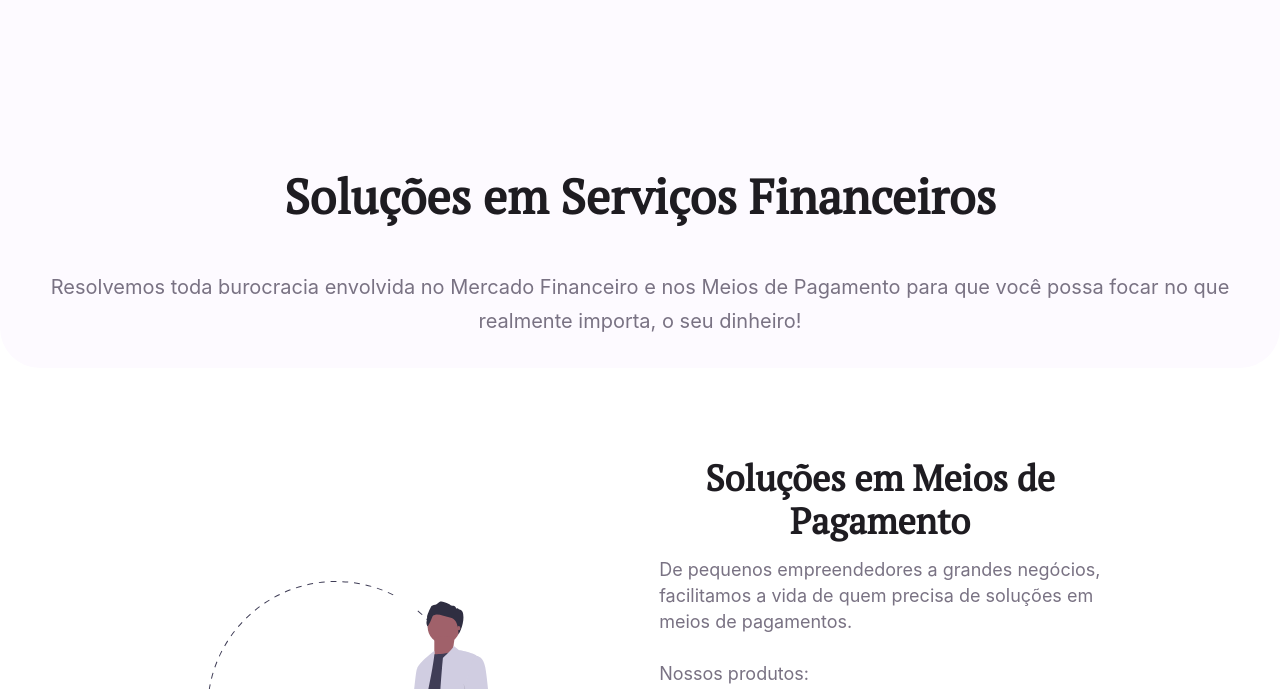
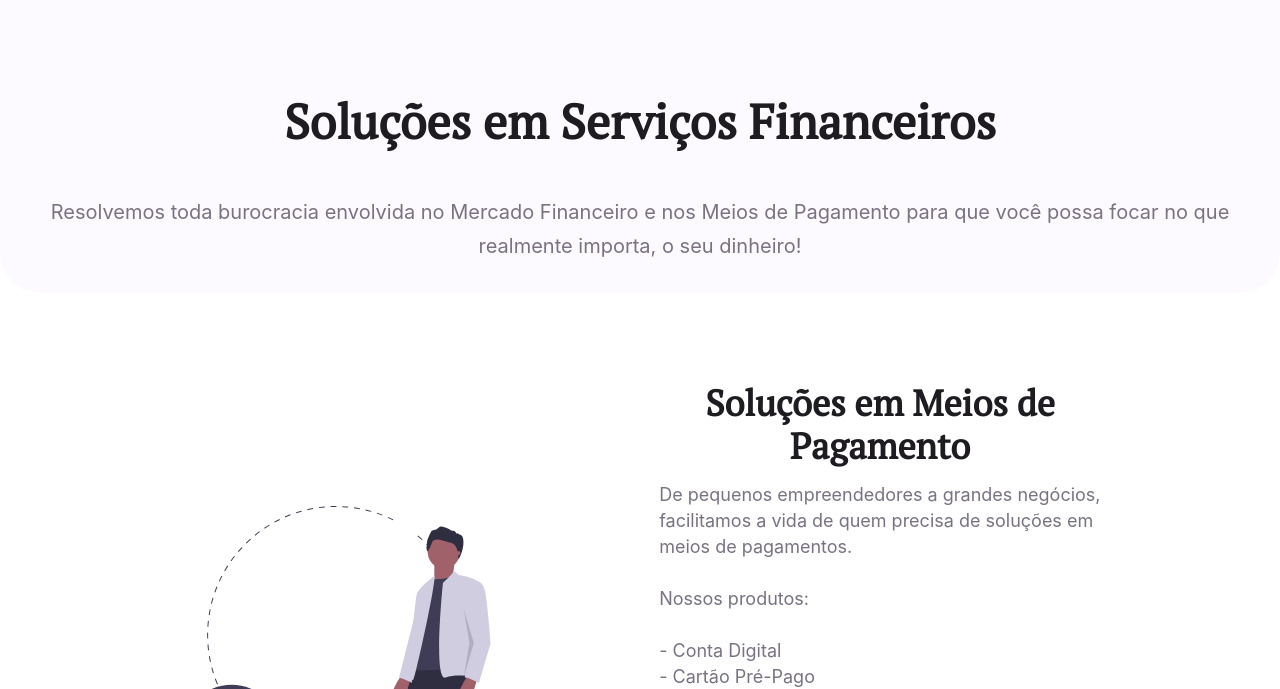
Before and after one commit to Bromel-Intermediacoes/website, a Gatsby site: page / in a window 1280 px wide. Shown: the part 95-784 px from the top of the page. Built offline with nearby package versions, Linux system fonts and the light colour scheme; Gatsby itself is replaced by a stand-in of ours.

Commit message:
Update _all.scss

```diff
--- a/static/styles/_all.scss
+++ b/static/styles/_all.scss
@@ -103,7 +103,7 @@ body {
 
   .page-header {
     text-align: center;
-    padding: 100px 0 100px 0;
+    padding: 25px 0 100px 0;
     background-color: #fdfaff;
     border-radius: 0px 0px 40px 40px;
 
```
